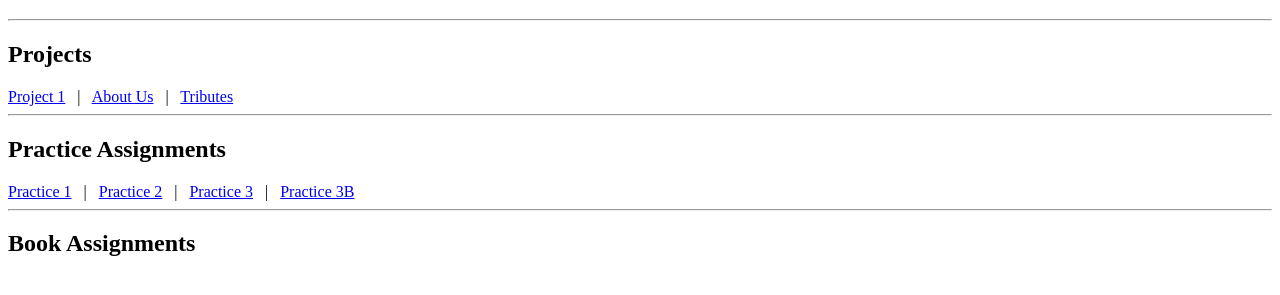
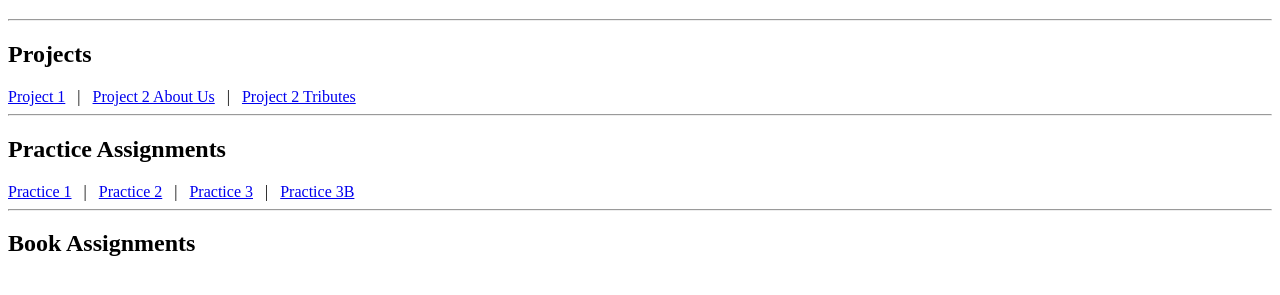
Before and after one commit to nev3yuh/INFO2420, a plain HTML site: page index.html in a window 1280 px wide. Shown: the part 61-356 px from the top of the page. Drawn offline with Linux system fonts and the light colour scheme.

Commit message:
fixed titles for project 2 on homepage

```diff
--- a/index.html
+++ b/index.html
@@ -11,9 +11,9 @@
 <h2>Projects</h2>
 <a href="/INFO2420/Projects/project1.html" target="_blank">Project 1</a>
 &nbsp;&nbsp;|&nbsp;&nbsp;
-<a href="/INFO2420/Projects/Project2/AboutUs.html" target="_blank">About Us</a>
+<a href="/INFO2420/Projects/Project2/AboutUs.html" target="_blank">Project 2 About Us</a>
 &nbsp;&nbsp;|&nbsp;&nbsp;
-<a href="/INFO2420/Projects/Project2/Tributes.html" target="_blank">Tributes</a>
+<a href="/INFO2420/Projects/Project2/Tributes.html" target="_blank">Project 2 Tributes</a>
 <hr />
 <h2>Practice Assignments</h2>
 <a href="/Fall2015/practice/ExpWeb1/circle.html" target="_blank">Practice 1</a>
```
